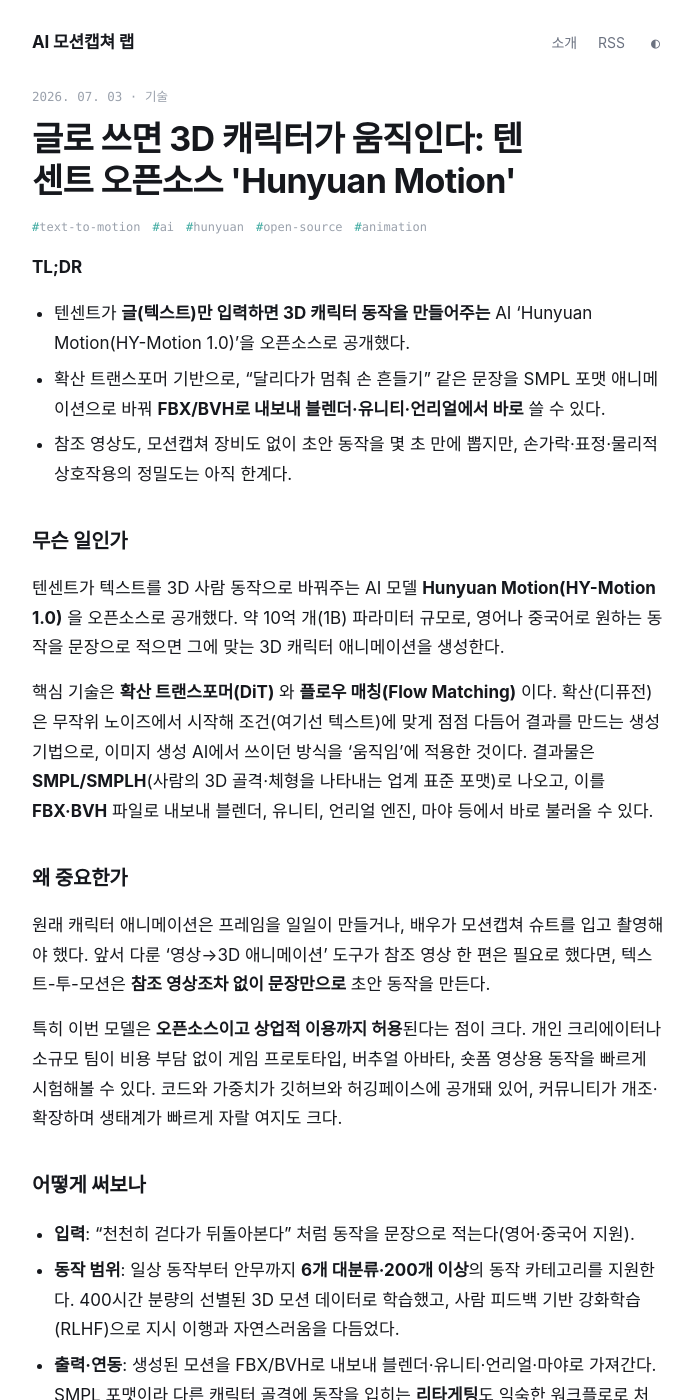
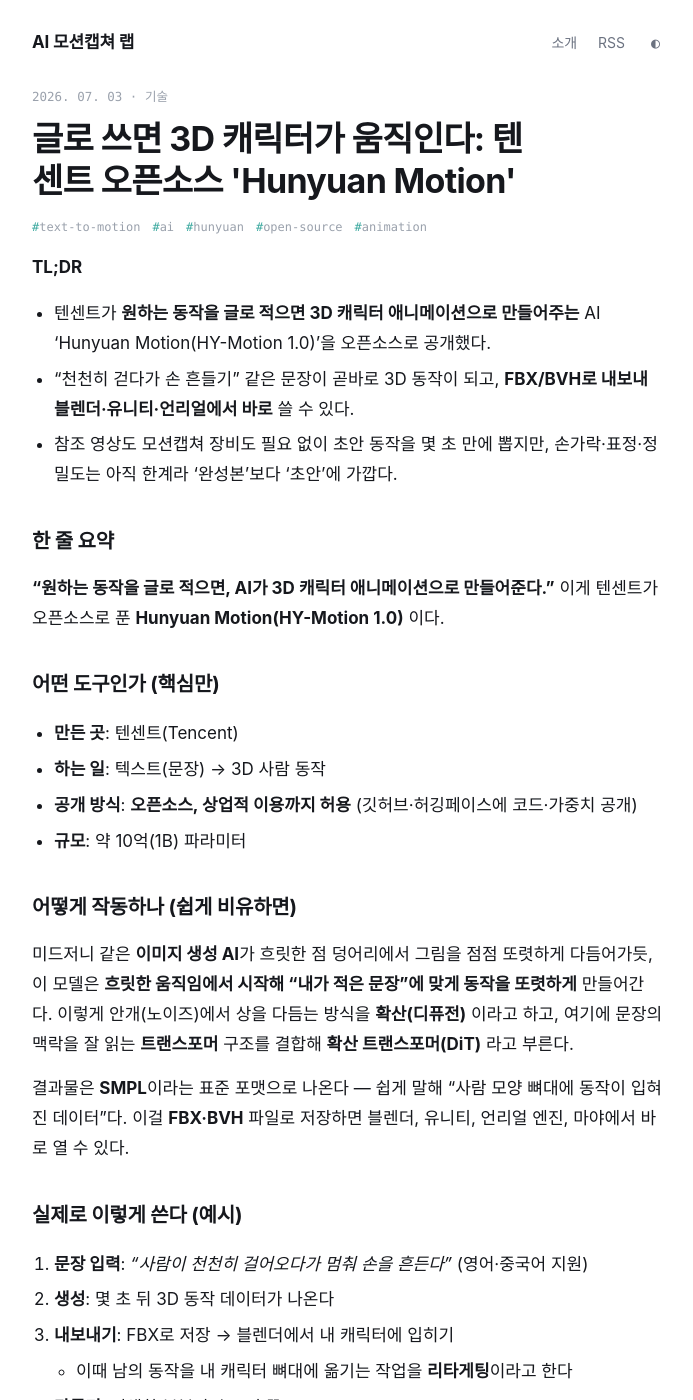
Before and after one commit to aicatveo3-prog/Mocap_blog, a Jekyll site: the page built from _posts/2026-07-03-hunyuan-motion-text-to-3d.md, in a window 1280 px wide and 1400 px high. Shown: the whole window, without its empty margins (292-985 px from the left). Built offline with Jekyll 4.4.1, drawn with Linux system fonts in a browser that asks for light colours; some of the changed text lies outside the part shown.

Commit message:
revise: 가독성·예시·비교표 추가, 더 쉽고 자세하게 (사용자 피드백 반영)

```diff
--- a/_posts/2026-07-03-hunyuan-motion-text-to-3d.md
+++ b/_posts/2026-07-03-hunyuan-motion-text-to-3d.md
@@ -2,7 +2,7 @@
 layout: post
 title: "글로 쓰면 3D 캐릭터가 움직인다: 텐센트 오픈소스 'Hunyuan Motion'"
 date: 2026-07-03 10:49:00 +0900
-description: "텍스트 문장만으로 3D 캐릭터 동작을 생성하는 텐센트의 오픈소스 AI 'Hunyuan Motion(HY-Motion 1.0)'을 정리했습니다."
+description: "텍스트 문장만으로 3D 캐릭터 동작을 생성하는 텐센트의 오픈소스 AI 'Hunyuan Motion(HY-Motion 1.0)'을 쉽게 정리했습니다."
 categories: [기술]
 tags: [text-to-motion, ai, hunyuan, open-source, animation]
 sources:
@@ -12,33 +12,66 @@ sources:
 ---
 
 **TL;DR**
-- 텐센트가 **글(텍스트)만 입력하면 3D 캐릭터 동작을 만들어주는** AI 'Hunyuan Motion(HY-Motion 1.0)'을 오픈소스로 공개했다.
-- 확산 트랜스포머 기반으로, "달리다가 멈춰 손 흔들기" 같은 문장을 SMPL 포맷 애니메이션으로 바꿔 **FBX/BVH로 내보내 블렌더·유니티·언리얼에서 바로** 쓸 수 있다.
-- 참조 영상도, 모션캡쳐 장비도 없이 초안 동작을 몇 초 만에 뽑지만, 손가락·표정·물리적 상호작용의 정밀도는 아직 한계다.
+- 텐센트가 **원하는 동작을 글로 적으면 3D 캐릭터 애니메이션으로 만들어주는** AI 'Hunyuan Motion(HY-Motion 1.0)'을 오픈소스로 공개했다.
+- "천천히 걷다가 손 흔들기" 같은 문장이 곧바로 3D 동작이 되고, **FBX/BVH로 내보내 블렌더·유니티·언리얼에서 바로** 쓸 수 있다.
+- 참조 영상도 모션캡쳐 장비도 필요 없이 초안 동작을 몇 초 만에 뽑지만, 손가락·표정·정밀도는 아직 한계라 '완성본'보다 '초안'에 가깝다.
 
-## 무슨 일인가
+## 한 줄 요약
 
-텐센트가 텍스트를 3D 사람 동작으로 바꿔주는 AI 모델 **Hunyuan Motion(HY-Motion 1.0)** 을 오픈소스로 공개했다. 약 10억 개(1B) 파라미터 규모로, 영어나 중국어로 원하는 동작을 문장으로 적으면 그에 맞는 3D 캐릭터 애니메이션을 생성한다.
+**"원하는 동작을 글로 적으면, AI가 3D 캐릭터 애니메이션으로 만들어준다."**
+이게 텐센트가 오픈소스로 푼 **Hunyuan Motion(HY-Motion 1.0)** 이다.
 
-핵심 기술은 **확산 트랜스포머(DiT)** 와 **플로우 매칭(Flow Matching)** 이다. 확산(디퓨전)은 무작위 노이즈에서 시작해 조건(여기선 텍스트)에 맞게 점점 다듬어 결과를 만드는 생성 기법으로, 이미지 생성 AI에서 쓰이던 방식을 '움직임'에 적용한 것이다. 결과물은 **SMPL/SMPLH**(사람의 3D 골격·체형을 나타내는 업계 표준 포맷)로 나오고, 이를 **FBX·BVH** 파일로 내보내 블렌더, 유니티, 언리얼 엔진, 마야 등에서 바로 불러올 수 있다.
+## 어떤 도구인가 (핵심만)
 
-## 왜 중요한가
+- **만든 곳**: 텐센트(Tencent)
+- **하는 일**: 텍스트(문장) → 3D 사람 동작
+- **공개 방식**: **오픈소스, 상업적 이용까지 허용** (깃허브·허깅페이스에 코드·가중치 공개)
+- **규모**: 약 10억(1B) 파라미터
 
-원래 캐릭터 애니메이션은 프레임을 일일이 만들거나, 배우가 모션캡쳐 슈트를 입고 촬영해야 했다. 앞서 다룬 '영상→3D 애니메이션' 도구가 참조 영상 한 편은 필요로 했다면, 텍스트-투-모션은 **참조 영상조차 없이 문장만으로** 초안 동작을 만든다.
+## 어떻게 작동하나 (쉽게 비유하면)
 
-특히 이번 모델은 **오픈소스이고 상업적 이용까지 허용**된다는 점이 크다. 개인 크리에이터나 소규모 팀이 비용 부담 없이 게임 프로토타입, 버추얼 아바타, 숏폼 영상용 동작을 빠르게 시험해볼 수 있다. 코드와 가중치가 깃허브와 허깅페이스에 공개돼 있어, 커뮤니티가 개조·확장하며 생태계가 빠르게 자랄 여지도 크다.
+미드저니 같은 **이미지 생성 AI**가 흐릿한 점 덩어리에서 그림을 점점 또렷하게 다듬어가듯,
+이 모델은 **흐릿한 움직임에서 시작해 "내가 적은 문장"에 맞게 동작을 또렷하게** 만들어간다.
+이렇게 안개(노이즈)에서 상을 다듬는 방식을 **확산(디퓨전)** 이라고 하고,
+여기에 문장의 맥락을 잘 읽는 **트랜스포머** 구조를 결합해 **확산 트랜스포머(DiT)** 라고 부른다.
 
-## 어떻게 써보나
+결과물은 **SMPL**이라는 표준 포맷으로 나온다 — 쉽게 말해 "사람 모양 뼈대에 동작이 입혀진 데이터"다.
+이걸 **FBX·BVH** 파일로 저장하면 블렌더, 유니티, 언리얼 엔진, 마야에서 바로 열 수 있다.
 
-- **입력**: "천천히 걷다가 뒤돌아본다" 처럼 동작을 문장으로 적는다(영어·중국어 지원).
-- **동작 범위**: 일상 동작부터 안무까지 **6개 대분류·200개 이상**의 동작 카테고리를 지원한다. 400시간 분량의 선별된 3D 모션 데이터로 학습했고, 사람 피드백 기반 강화학습(RLHF)으로 지시 이행과 자연스러움을 다듬었다.
-- **출력·연동**: 생성된 모션을 FBX/BVH로 내보내 블렌더·유니티·언리얼·마야로 가져간다. SMPL 포맷이라 다른 캐릭터 골격에 동작을 입히는 **리타게팅**도 익숙한 워크플로로 처리할 수 있다.
-- **시작점**: 깃허브(Tencent-Hunyuan/HY-Motion-1.0)와 허깅페이스에 공개돼 있고, 직접 돌리기 부담되면 fal 같은 API로도 써볼 수 있다.
+## 실제로 이렇게 쓴다 (예시)
 
-## 한계·주의점
+1. **문장 입력**: *"사람이 천천히 걸어오다가 멈춰 손을 흔든다"* (영어·중국어 지원)
+2. **생성**: 몇 초 뒤 3D 동작 데이터가 나온다
+3. **내보내기**: FBX로 저장 → 블렌더에서 내 캐릭터에 입히기
+   - 이때 남의 동작을 내 캐릭터 뼈대에 옮기는 작업을 **리타게팅**이라고 한다
+4. **다듬기**: 어색한 부분만 손보면 끝
 
-- **스켈레톤(골격) 중심**이라 손가락 디테일·표정·소품과의 정밀한 상호작용은 약할 수 있다.
-- 확산 생성 특성상 **프롬프트 해석이 빗나가거나** 물리적으로 부자연스러운 동작이 나올 수 있어, 결과를 그대로 쓰기보다 **초안으로 두고 다듬는** 접근이 현실적이다.
-- 10억 파라미터 모델이라 로컬에서 돌리려면 어느 정도 GPU 사양이 필요하다.
+지원하는 동작은 **6개 큰 갈래·200가지 이상**(일상 동작부터 안무까지)이다.
+400시간 분량의 잘 정리된 3D 동작 데이터로 학습했고,
+사람 피드백 기반 강화학습(RLHF)으로 "문장대로 자연스럽게 움직이게" 다듬었다.
 
-정밀 촬영이 필요한 최종 컷은 여전히 모션캡쳐나 수작업 애니메이션의 몫이다. 다만 "일단 움직임의 뼈대를 빠르게 잡는" 초안 단계에서는, 텍스트-투-모션이 기획과 프로토타이핑의 속도를 확 끌어올리는 도구로 자리 잡아가고 있다.
+## 다른 방법과 비교하면
+
+| 방식 | 필요한 것 | 장점 | 한계 |
+|---|---|---|---|
+| **텍스트→모션** (이 글) | 문장만 | 참조 영상·장비 불필요, 가장 빠른 초안 | 정밀도·디테일 약함 |
+| 영상→모션 (Move.ai 등) | 참조 영상 1개 | 실제 사람 움직임 반영 | 촬영이 필요 |
+| 전통 모션캡쳐 | 슈트·카메라·스튜디오 | 최고 정밀도 | 비싸고 번거로움 |
+
+## 왜 크리에이터에게 중요한가
+
+- **공짜 + 상업 이용 OK** → 개인·소규모 팀도 부담 없이 쓸 수 있다
+- **초안 속도** → 게임 프로토타입, 버추얼 아바타, 숏폼용 동작을 문장 몇 개로 빠르게 시험
+- **오픈소스** → 커뮤니티가 개조·확장하며 도구·플러그인이 빠르게 붙을 가능성
+
+## 한계 (솔직하게)
+
+- **골격 중심**이라 손가락 디테일·표정·소품과의 섬세한 상호작용은 아직 약하다
+- 문장 해석이 빗나가거나 물리적으로 어색한 동작이 나올 수 있다 → **완성본이 아니라 초안**으로 쓰는 게 현실적
+- 10억 파라미터 모델이라 로컬에서 돌리려면 어느 정도 **GPU 사양**이 필요하다(부담되면 fal 같은 API로 먼저 체험)
+
+## 그래서, 지금 써볼 만한가?
+
+정밀한 최종 컷은 여전히 모션캡쳐나 수작업 애니메이션의 몫이다.
+하지만 "움직임의 뼈대를 문장 한 줄로 빠르게 잡는" 초안 단계라면, 지금 바로 써볼 만하다.
+특히 오픈소스라서, 앞으로 관련 도구와 플러그인이 빠르게 늘어날 가능성이 크다.
```
